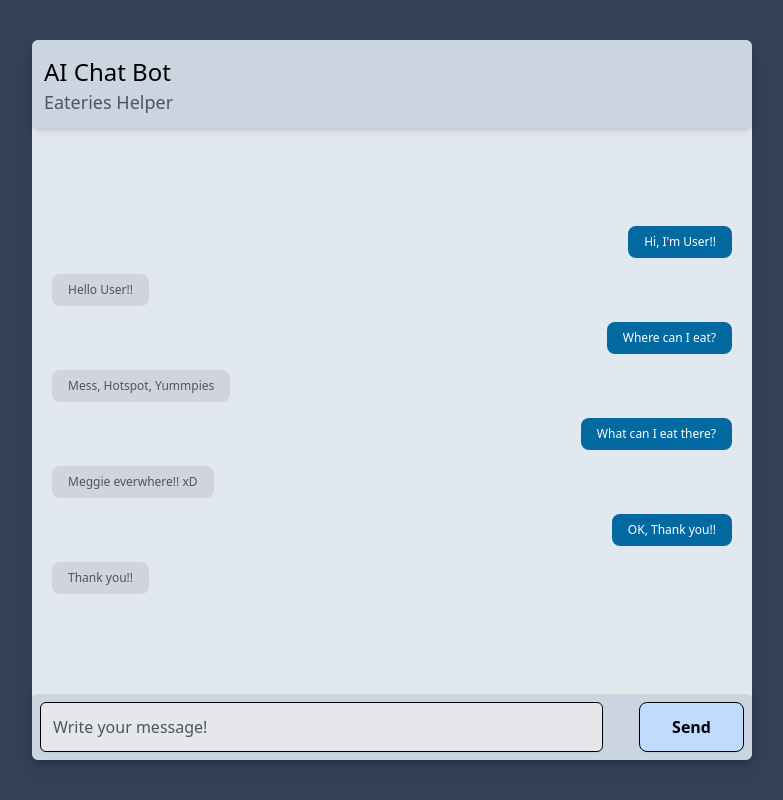
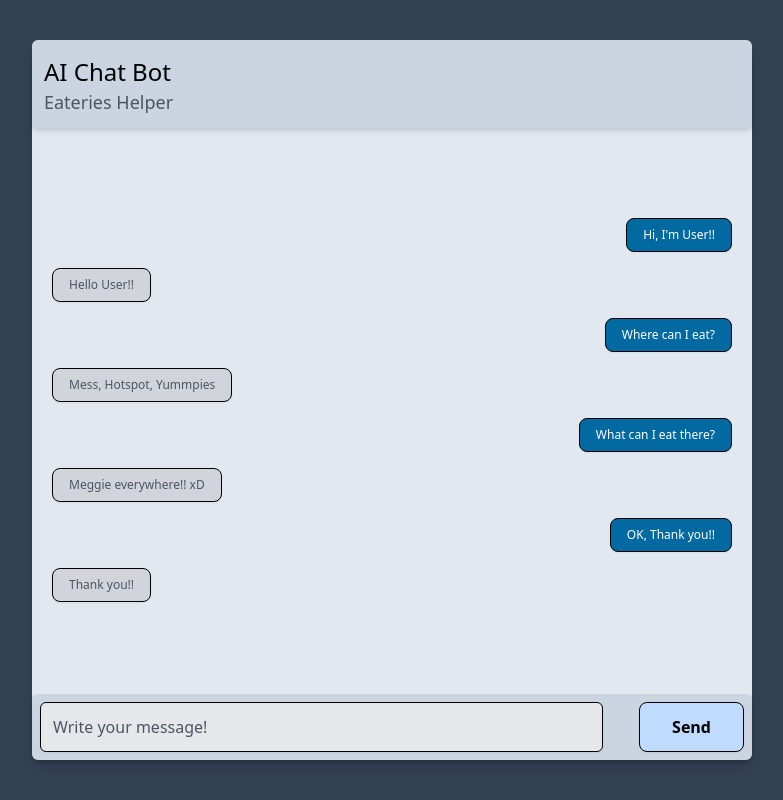
Before and after one commit to nisargsc/ai-chatbot, a Next.js app: page / in a window 1280 px wide. Shown: the whole page, without its empty margins (248-1031 px from the left). Built offline with nearby package versions, Linux system fonts and the light colour scheme.

Commit message:
convo fetch from api

```diff
--- a/components/Botmsg.js
+++ b/components/Botmsg.js
@@ -1,12 +1,10 @@
 export default function Botmsg(props) {
     return (
-        <div className="bot-message">
-            <div className="flex items-end">
-                <div className="flex flex-col space-y-2 text-xs max-w-xs mx-2 order-2 items-start">
-                    <span className="px-4 py-2 rounded-lg inline-block bg-gray-300 text-gray-600">
-                        {props.msg}
-                    </span>
-                </div>
+        <div id="bot-message" className="flex items-end">
+            <div className="flex flex-col space-y-2 text-xs max-w-xs mx-2 order-2 items-start">
+                <span className="px-4 py-2 rounded-lg inline-block bg-gray-300 text-gray-600 shadow-sm border border-black">
+                    {props.msg}
+                </span>
             </div>
         </div>
     );
--- a/components/Chatarea.js
+++ b/components/Chatarea.js
@@ -1,7 +1,7 @@
 import Msg from "./Msg";
 
 export default function Chatarea(props) {
-    console.log(props.convo)
+    // console.log(props.convo)
     return(
         <div id="chatarea" className="flex flex-col space-y-4 p-3 overflow-y-auto scrollbar-thumb-blue scrollbar-thumb-rounded scrollbar-track-blue-lighter scrollbar-w-2 scrolling-touch">
                 { props.convo.map((m) => <Msg sender={m["sender"]} msg= {m["msg"]}/>) }
--- a/components/Chatbot.js
+++ b/components/Chatbot.js
@@ -2,48 +2,13 @@ import Tittle from "./Tittle";
 import Inputform from "./Inputform";
 import Chatarea from "./Chatarea";
 
-let convo = [
-        {
-            sender: "user",
-            msg: "Hi, I'm User!!"
-        },
-        {
-            sender: "bot",
-            msg: "Hello User!!"
-        },
-        {
-            sender: "user",
-            msg: "Where can I eat?"
-        },
-        {
-            sender: "bot",
-            msg: "Mess, Hotspot, Yummpies"
-        },
-        {
-            sender: "user",
-            msg: "What can I eat there?"
-        },
-        {
-            sender: "bot",
-            msg: "Meggie everwhere!! xD"
-        },
-        {
-            sender: "user",
-            msg: "OK, Thank you!!"
-        },
-        {
-            sender: "bot",
-            msg: "Thank you!!"
-        }
-    ]
-
-
-export default function Chatbot(props) {
+export default function Chatbot(props)  {
+    // console.log("in chatbot ", props.convo)
     return (
         <div className="flex-1 max-w-[90vh] max-h-[90vh]  rounded-lg shadow-lg justify-between flex flex-col h-screen bg-slate-200">
             <Tittle />
 
-            <Chatarea convo={convo}/>
+            <Chatarea convo={props.convo}/>
 
             <Inputform />
         </div>
--- a/components/Msg.js
+++ b/components/Msg.js
@@ -3,7 +3,7 @@ import Usermsg from "./Usermsg";
 
 export default function Msg(props) {
     let { sender, msg } = props
-    console.log(sender+":"+msg)
+    console.log(sender+" : "+msg)
     return(
         <>
             { (sender=="user")? <Usermsg msg={msg} /> : <Botmsg msg={msg} /> }
--- a/components/Usermsg.js
+++ b/components/Usermsg.js
@@ -1,12 +1,10 @@
 export default function Usermsg(props) {
     return (
-        <div className="user-message">
-            <div className="flex items-end justify-end">
-                <div className="flex flex-col space-y-2 text-xs max-w-xs mx-2 order-1 items-end">
-                    <span className="px-4 py-2 rounded-lg inline-block bg-sky-700 text-white ">
-                        {props.msg}
-                    </span>
-                </div>
+        <div id="user-message" className="flex items-end justify-end">
+            <div className="flex flex-col space-y-2 text-xs max-w-xs mx-2 order-1 items-end">
+                <span className="px-4 py-2 rounded-lg inline-block bg-sky-700 text-white shadow-sm border border-black">
+                    {props.msg}
+                </span>
             </div>
         </div>
     );
--- /dev/null
+++ b/pages/api/convo.js
@@ -0,0 +1,43 @@
+export default function handler(req,res) {
+    const convo = [
+        {
+            sender: "user",
+            msg: "Hi, I'm User!!"
+        },
+        {
+            sender: "bot",
+            msg: "Hello User!!"
+        },
+        {
+            sender: "user",
+            msg: "Where can I eat?"
+        },
+        {
+            sender: "bot",
+            msg: "Mess, Hotspot, Yummpies"
+        },
+        {
+            sender: "user",
+            msg: "What can I eat there?"
+        },
+        {
+            sender: "bot",
+            msg: "Meggie everywhere!! xD"
+        },
+        {
+            sender: "user",
+            msg: "OK, Thank you!!"
+        },
+        {
+            sender: "bot",
+            msg: "Thank you!!"
+        }
+    ]
+
+    const json_res = {
+        convo : convo
+    }
+
+    res.status(200).json( json_res )
+
+}
--- a/pages/api/hello.js
+++ /dev/null
@@ -1,5 +0,0 @@
-// Next.js API route support: https://nextjs.org/docs/api-routes/introduction
-
-export default function handler(req, res) {
-  res.status(200).json({ name: 'Chat Bot' })
-}
--- a/pages/index.js
+++ b/pages/index.js
@@ -1,6 +1,7 @@
 import Chatbot from "../components/chatbot";
 
-export default function Home() {
+export default function Home(props) {
+  // console.log("in home", props)
   return (
     <div className="flex min-h-screen py-2 justify-center items-center bg-slate-700">
       <head>
@@ -9,7 +10,19 @@ export default function Home() {
         <link rel="icon" href="/favicon.ico" />
       </head>
 
-      <Chatbot />
+      <Chatbot convo={ props.convo }/>
     </div>
   )
 }
+
+export async function getServerSideProps(context) {
+  const res = await fetch("http://localhost:3000/api/convo")
+  const data = await res.json()
+  const { convo } = data
+  // console.log("in serversideprops", convo)
+  return {
+    props: {
+        convo: convo
+    },
+  }
+}
```
Also changed, not shown: 1 other file (tests, documents, lock files or other folders).
